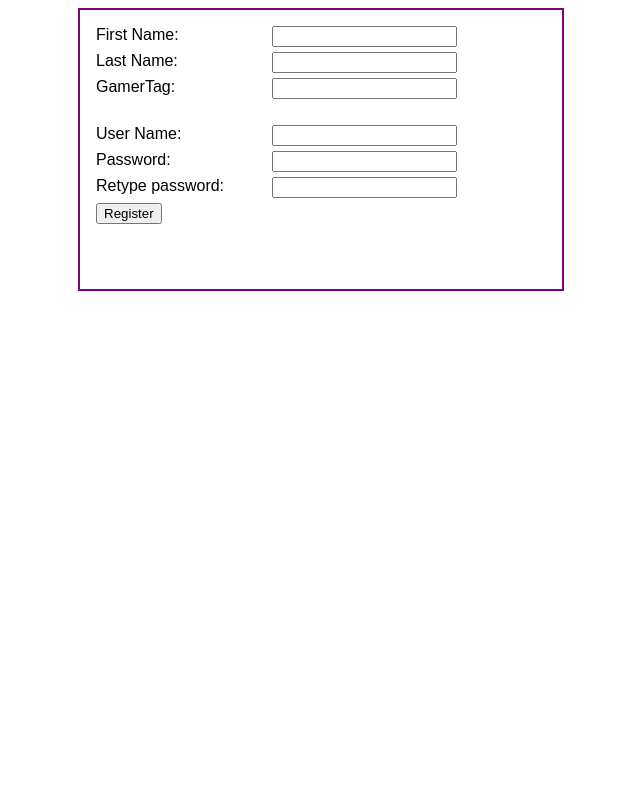
After one commit to Kpunique/gameFriends, a PHP site: page /adminRegister.php in a window 1280 px wide. The commit adds this page. Shown: the whole page, without its empty margins (319-959 px from the left). Run offline with PHP 8.4, Linux system fonts and the light colour scheme.

Commit message:
admin pages

```diff
--- /dev/null
+++ b/main.css
@@ -0,0 +1,39 @@
+
+
+body {
+    font-family: Arial, Helvetica, sans-serif;
+}
+main {
+    display: block;
+    width: 450px;
+    margin: 0 auto;
+    padding: 1em;
+    background: white;
+    border: 2px solid purple;
+}
+h1 {
+    margin-top: 0;
+    color: greenyellow;
+}
+label {
+    width: 10em;
+    float: left;
+    padding-right: 1em;
+    padding-bottom: .5em;
+}
+#data input {
+    float: left;
+    width: 15em;
+    margin-bottom: .5em;
+}
+#buttons input {
+    float: left;
+    margin-bottom: .5em;
+}
+br {
+    clear: left;
+}
+.error {
+    color: red;
+    font-weight: bold;
+}
--- /dev/null
+++ b/view/adminRegister.php
@@ -0,0 +1,83 @@
+<?php //include('navigation.php');
+if (!isset($firstName)) {
+    $firstName = '';
+}
+if (!isset($lastName)) {
+    $lastName = '';
+}
+if (!isset($userName)) {
+    $userName = '';
+}
+
+if (!isset($gamerTag)) {
+    $gamerTag = '';
+}
+if (!isset($password)) {
+    $password = '';
+}
+$passwordVerify = '';
+
+ ?>
+<html>
+    <head>
+        <meta charset="UTF-8">
+        <link rel="stylesheet" type="text/css" href="main.css">
+        <title>Game Friends</title>
+
+    </head>
+    <body>
+        <main>
+           <form action="controller.php" method="post">
+                <input type="hidden" name="action" value="registration">
+
+
+
+
+                    <label>First Name:</label>
+                    <input type="text" name="firstName"
+                           value="<?php echo htmlspecialchars($firstName); ?>"> &nbsp; <?php if (!empty($errorMessageFirst)) { ?> <span class="error"><?php echo htmlspecialchars($errorMessageFirst); ?></span> <?php } ?>
+                    <br>
+
+                    <label>Last Name:</label>
+                    <input type="text" name="lastName"
+                           value="<?php echo htmlspecialchars($lastName); ?>"> &nbsp; <?php if (!empty($errorMessageLast)) { ?> <span class="error"><?php echo htmlspecialchars($errorMessageLast); ?></span> <?php } ?>
+                    <br>
+
+                    <label>GamerTag:</label>
+                    <input type="text" name="gamerTag"
+                          value="<?php echo htmlspecialchars($gamerTag); ?>"> <label>&nbsp;</label>
+                    <br>
+
+                    <label>User Name:</label>
+                    <input type="text" name="userName"
+                           value="<?php echo htmlspecialchars($userName); ?>"> &nbsp; <?php if (!empty($errorMessageUser)) { ?> <span class="error"><?php echo htmlspecialchars($errorMessageUser); ?></span> <?php } ?>
+                    <br>
+
+                    <label>Password:</label>
+                    <input type="password" name="password"
+                           value="<?php echo htmlspecialchars($password); ?>"> &nbsp; <?php if (!empty($errorMessagePassword)) { ?> <span class="error"><?php echo htmlspecialchars($errorMessagePassword); ?></span><?php } ?>
+                    <br>
+
+                    <label>Retype password:</label>
+                    <input type="password" name="passwordVerify"
+                           value="<?php echo htmlspecialchars($passwordVerify); ?>"> &nbsp; <?php if (!empty($errorMessagePassword)) { ?> <span class="error"><?php echo htmlspecialchars($errorMessagePassword); ?></span><?php } ?>
+                    <br>
+
+
+
+                <div id ="buttons">
+
+                    <input type="submit" value="Register">
+                    <input type="hidden" name ="action" value="admin register"/><br>
+
+                </div>
+                <label>&nbsp;</label>
+                <br>
+            </form>
+
+
+
+        </main>
+    </body>
+
+</html>
--- a/view/login.php
+++ b/view/login.php
@@ -30,7 +30,7 @@ $passwordVerify = '';
 <html>
     <head>
         <meta charset="UTF-8">
-        <link rel="stylesheet" type="text/css" href="main.css">
+        <link rel="stylesheet" type="text/css" href="../main.css">
         <title>Game Friends</title>
     </head>
     <body>
```
Also changed, not shown: model/usersDB.php (+14 -0 lines), view/adminPage.php (added, +26 -0 lines), view/controller.php (+69 -1 lines), view/viewAll.php (added, +51 -0 lines).
